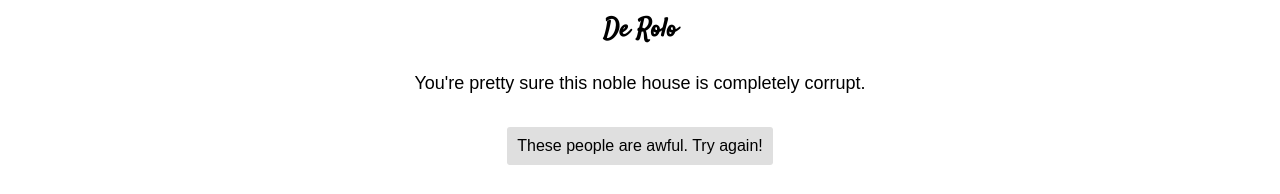
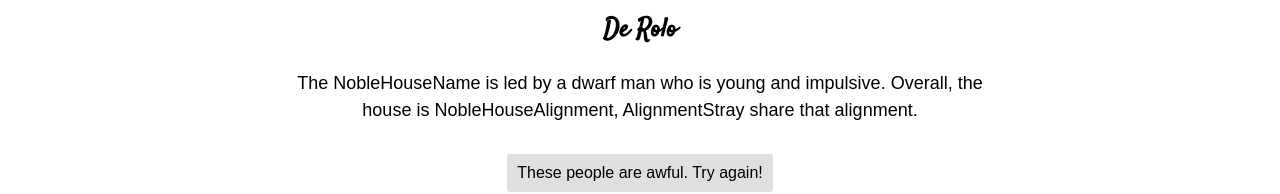
Before and after one commit to andimancuso/ODD-D, a React (Create React App) app: page / in a window 1280 px wide. Shown: the part 310-504 px from the top of the page. Built offline with nearby package versions, Linux system fonts and the light colour scheme.

Commit message:
Adding new module

```diff
--- a/src/NobleHouse.js
+++ b/src/NobleHouse.js
@@ -1,4 +1,6 @@
 import React from 'react';
+import { NobleHouseName } from './components/NobleHouseName';
+import { GetNobleHouse } from './components/GetNobleHouse';
 
 export class NobleHouse extends React.Component {
   constructor(props) {
@@ -17,12 +19,13 @@ export class NobleHouse extends React.Component {
   render() {
     return (
         <div>
-          <p>You finally rest your weary feet in the inn of a new town.<br/>You overhear patrons talking about one of the local noble families,</p>
+          <p>You finally rest your weary feet in the inn of a new town.<br/>
+          You overhear patrons talking about one of the local noble families,</p>
             <h2 className="noble-house">
-              De Rolo
+              <NobleHouseName />
             </h2>
             <div className="noble-desc">
-            You're pretty sure this noble house is completely corrupt.
+              <GetNobleHouse />
             </div>
             <button id="button" onClick={this.toggleState}>
               These people are awful. Try again!
--- /dev/null
+++ b/src/components/GetNobleHouse.js
@@ -0,0 +1,10 @@
+import React from 'react';
+import { Liege } from './NobleHouseHead'
+
+export class GetNobleHouse extends React.Component {
+  render() {
+    return (
+      <div>The NobleHouseName is led by <Liege />. Overall, the house is NobleHouseAlignment, AlignmentStray share that alignment.</div>
+    );
+  };
+};
--- /dev/null
+++ b/src/components/NobleHouseHead.js
@@ -0,0 +1,19 @@
+import React from 'react';
+
+const liegeRaceOptions = ['an elf', 'a dwarf', 'a human', 'a dragonborn', 'a half-elf', 'a half-orc', 'a halfling', 'a gnome', 'a tiefling', 'an aasimar', 'a genasi'];
+
+const liegeSexOptions = ['man', 'woman', 'androgyne'];
+
+const liegeDescOptions = ['old and crotchety', 'young and impulsive'];
+
+export class Liege extends React.Component {
+  render() {
+  const liegeRace = liegeRaceOptions[Math.floor(Math.random() * liegeRaceOptions.length)];
+  const liegeSex = liegeSexOptions[Math.floor(Math.random() * liegeSexOptions.length)];
+  const liegeDesc = liegeDescOptions[Math.floor(Math.random() * liegeDescOptions.length)];
+
+    return (
+      <span>{liegeRace} {liegeSex} who is {liegeDesc}</span>
+    );
+  };
+};
--- /dev/null
+++ b/src/components/NobleHouseName.js
@@ -0,0 +1,9 @@
+import React from 'react';
+
+export class NobleHouseName extends React.Component {
+  render() {
+    return (
+      <div>De Rolo</div>
+    );
+  };
+};
```
